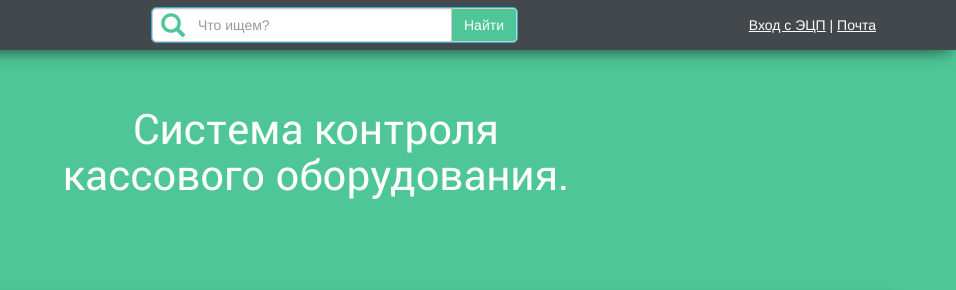
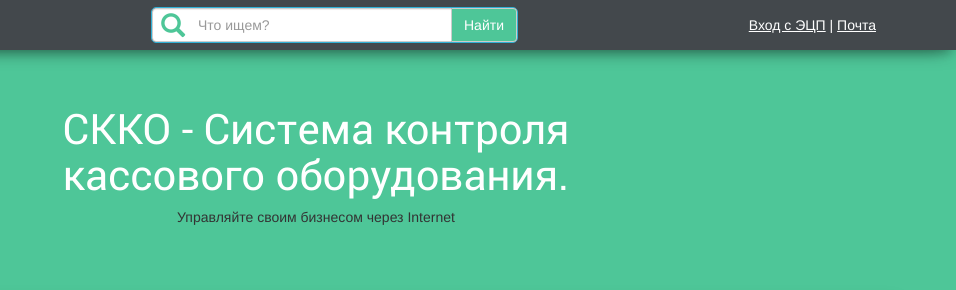
Before and after one commit to dimavz/skko_project, a website with bundled scripts: page app/index.html in a window 1280 px wide. Shown: the top 290 px of the page, 324-1280 px from the left. Built offline with nearby package versions, Linux system fonts and the light colour scheme.

Commit message:
Добавлен текст в слоган сайта

```diff
--- a/app/index.html
+++ b/app/index.html
@@ -172,7 +172,8 @@
 							<a href="/"><h1>SKKO.BY</h1></a>
 						</div>
 						<div class="greeting wow flipInX">
-							<h3>Система контроля кассового оборудования.</h3>
+							<h3>СККО - Система контроля кассового оборудования.</h3>
+							<span>Управляйте своим бизнесом через Internet</span>
 						</div>
 					</div>
 				</div>
```
